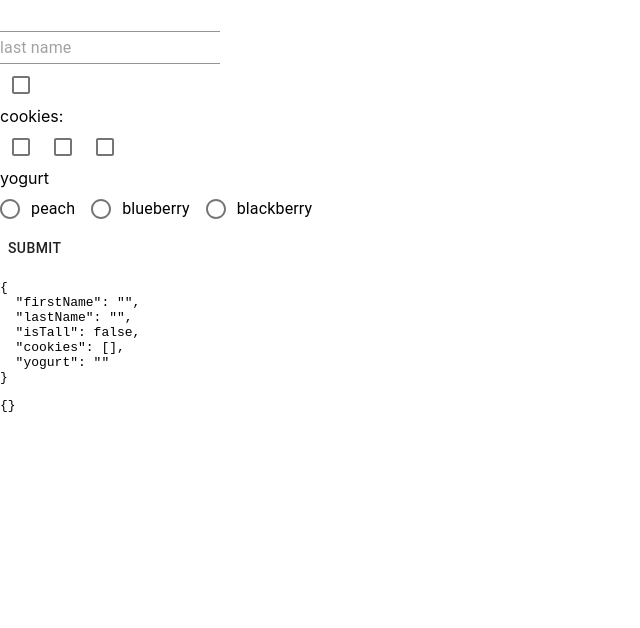
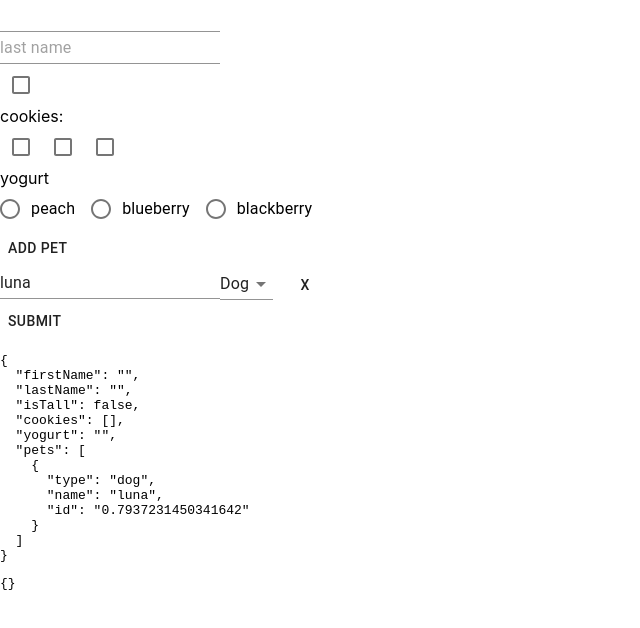
Before and after one commit to mikealessi24/formik-example, a React (Create React App) app: page / in a window 1280 px wide. Shown: the top 628 px of the page, without its empty margins (0-640 px from the left). Built offline with nearby package versions, Linux system fonts and the light colour scheme.

Commit message:
added a more complex select input

```diff
--- a/src/App.js
+++ b/src/App.js
@@ -1,11 +1,13 @@
 import React from "react";
-import { Formik, Field, Form, useField } from "formik";
+import { Formik, Field, Form, useField, FieldArray } from "formik";
 import {
   TextField,
   Button,
   Checkbox,
   Radio,
   FormControlLabel,
+  Select,
+  MenuItem,
 } from "@material-ui/core";
 
 import * as yup from "yup";
@@ -36,6 +38,7 @@ function App() {
           isTall: false,
           cookies: [],
           yogurt: "",
+          pets: [{ type: "dog", name: "luna", id: "" + Math.random() }],
         }}
         // validate={(values) => {
         //   const errors = {};
@@ -109,11 +112,52 @@ function App() {
               label="blackberry"
             />
 
+            <FieldArray name="pets">
+              {(arrayHelpers) => (
+                <div>
+                  <Button
+                    onClick={() =>
+                      arrayHelpers.push({
+                        type: "fish",
+                        name: "",
+                        id: "" + Math.random(),
+                      })
+                    }
+                  >
+                    Add pet
+                  </Button>
+                  {values.pets.map((pets, index) => {
+                    return (
+                      <div key={pets.id}>
+                        <MyTextField
+                          name={`pets.${index}.name`}
+                          placeholder="pet name"
+                        />
+                        <Field
+                          name={`pets.${index}.type`}
+                          type="select"
+                          as={Select}
+                        >
+                          <MenuItem value="cat">Cat</MenuItem>
+                          <MenuItem value="dog">Dog</MenuItem>
+                          <MenuItem value="fish">Fish</MenuItem>
+                        </Field>
+                        <Button onClick={() => arrayHelpers.remove(index)}>
+                          x
+                        </Button>
+                      </div>
+                    );
+                  })}
+                </div>
+              )}
+            </FieldArray>
+
             <div>
               <Button disabled={isSubmitting} type="submit">
                 Submit
               </Button>
             </div>
+
             <pre>{JSON.stringify(values, null, 2)}</pre>
             <pre>{JSON.stringify(errors, null, 2)}</pre>
           </Form>
```
Also changed, not shown: 1 other file (tests, documents, lock files or other folders).
